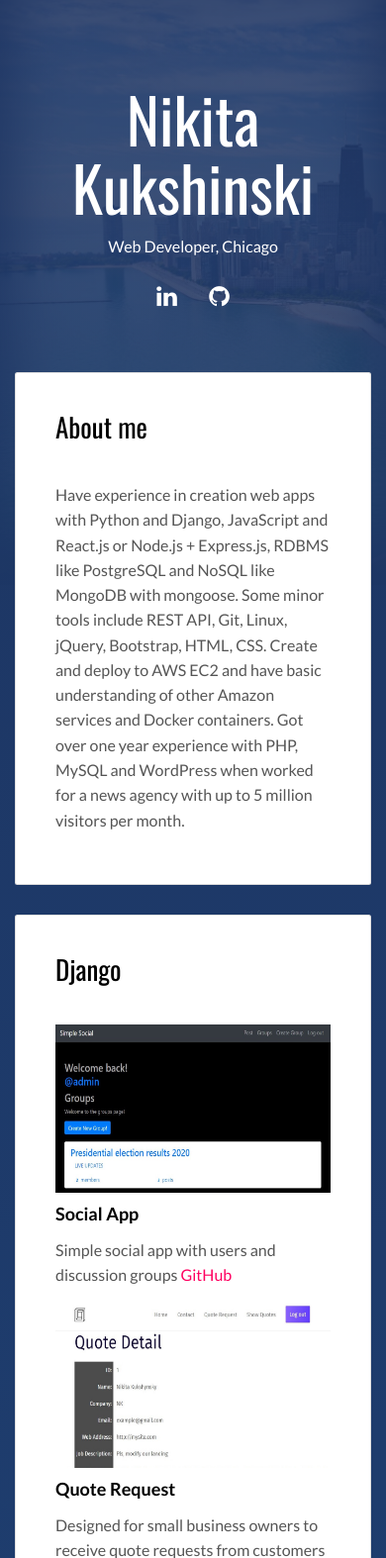
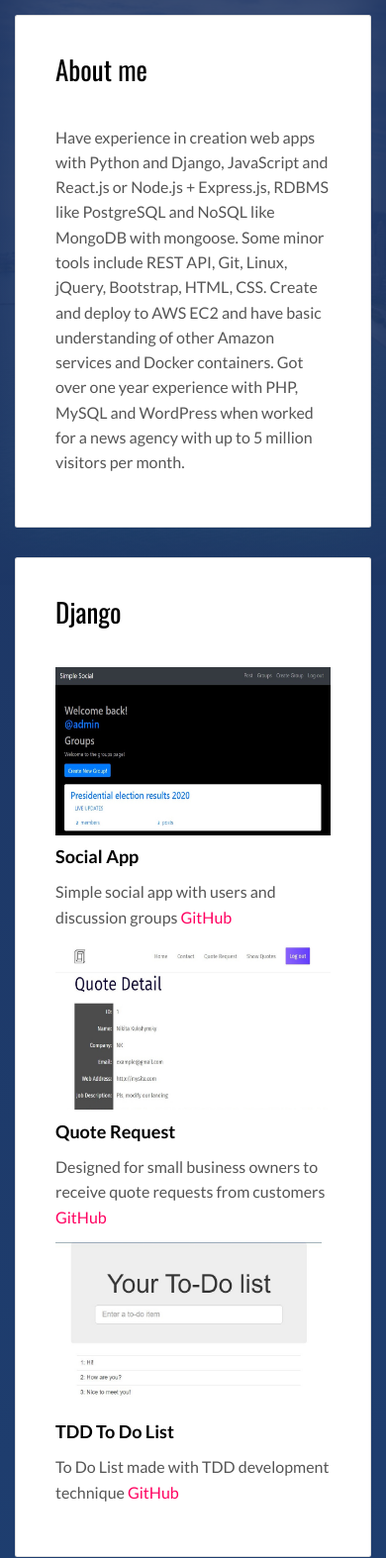
Before and after one commit to enkeipy/flask-portfo, a Flask app: page / in a window 390 px wide. Shown: the top 1574 px of the page at 99% size. Run offline with Flask 2, Linux system fonts and the light colour scheme; some libraries are stand-ins or nearby versions.

Commit message:
Display none header on mobile + theme-color

```diff
--- a/myproject.py
+++ b/myproject.py
@@ -14,4 +14,4 @@
     return render_template(page_name)
 
 if __name__ == "__main__":
-    app.run(host='0.0.0.0')
+    app.run()
--- a/templates/index.html
+++ b/templates/index.html
@@ -9,6 +9,7 @@
     content="Have experience in creation web apps with Python and Django, JavaScript and React.js or Node.js + Express.js, RDBMS like PostgreSQL and NoSQL like MongoDB with mongoose."
     name="description">
   <meta name="google" content="notranslate" />
+  <meta name="theme-color" content="#1D3461">
 
   <!-- Disable tap highlight on IE -->
   <meta name="msapplication-tap-highlight" content="no">
@@ -33,7 +34,16 @@
 </head>
 
 <body>
-
+<style>
+@media (max-width: 780px) {
+    header {
+      display: none;
+    }
+    main {
+      margin-top: 15px;
+    }
+}
+</style>
   <div class="background-color-layer" style="background-image: url('./static/assets/images/chicago.jpg')"></div>
   <main class="content-wrapper">
     <header class="white-text-container section-container">
```
